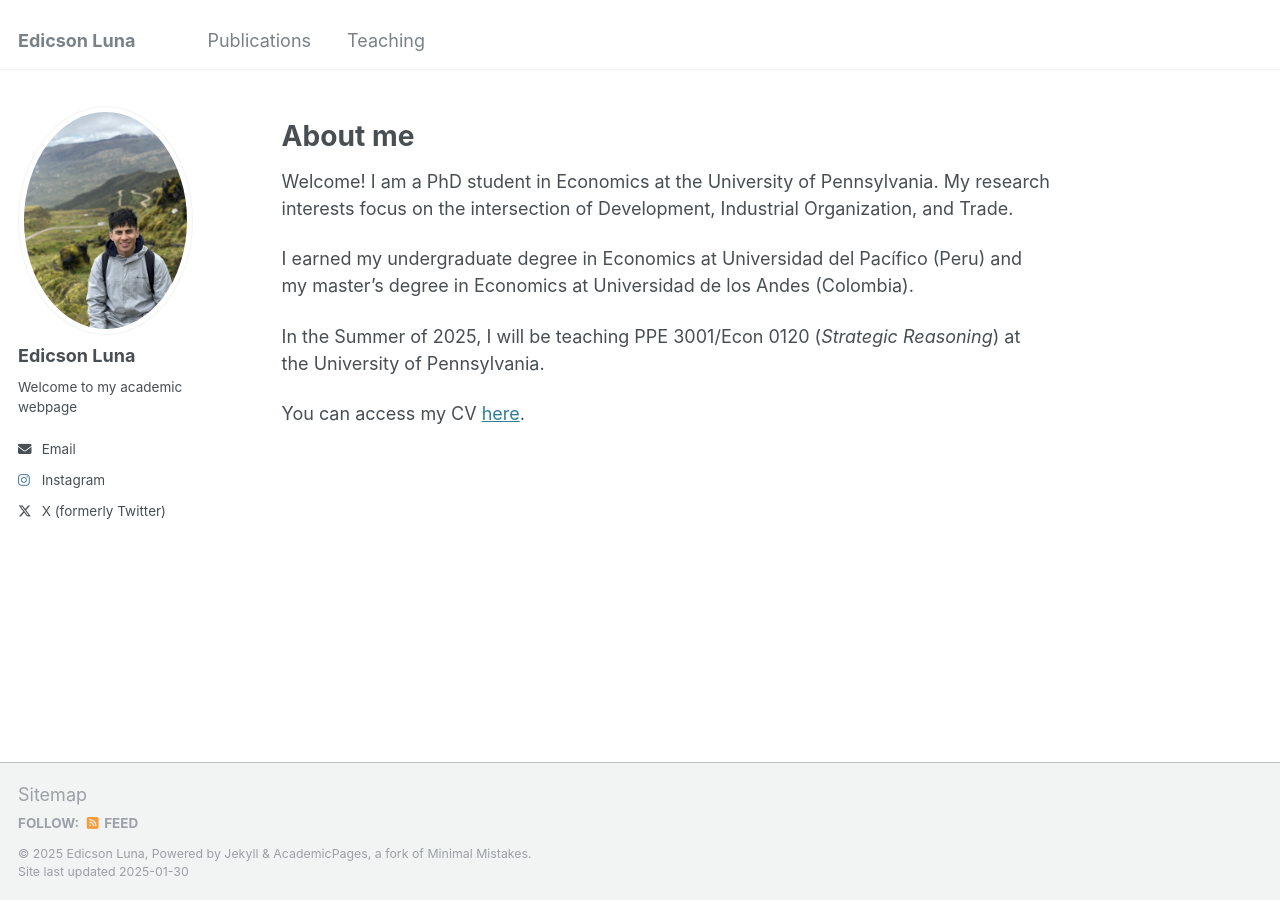
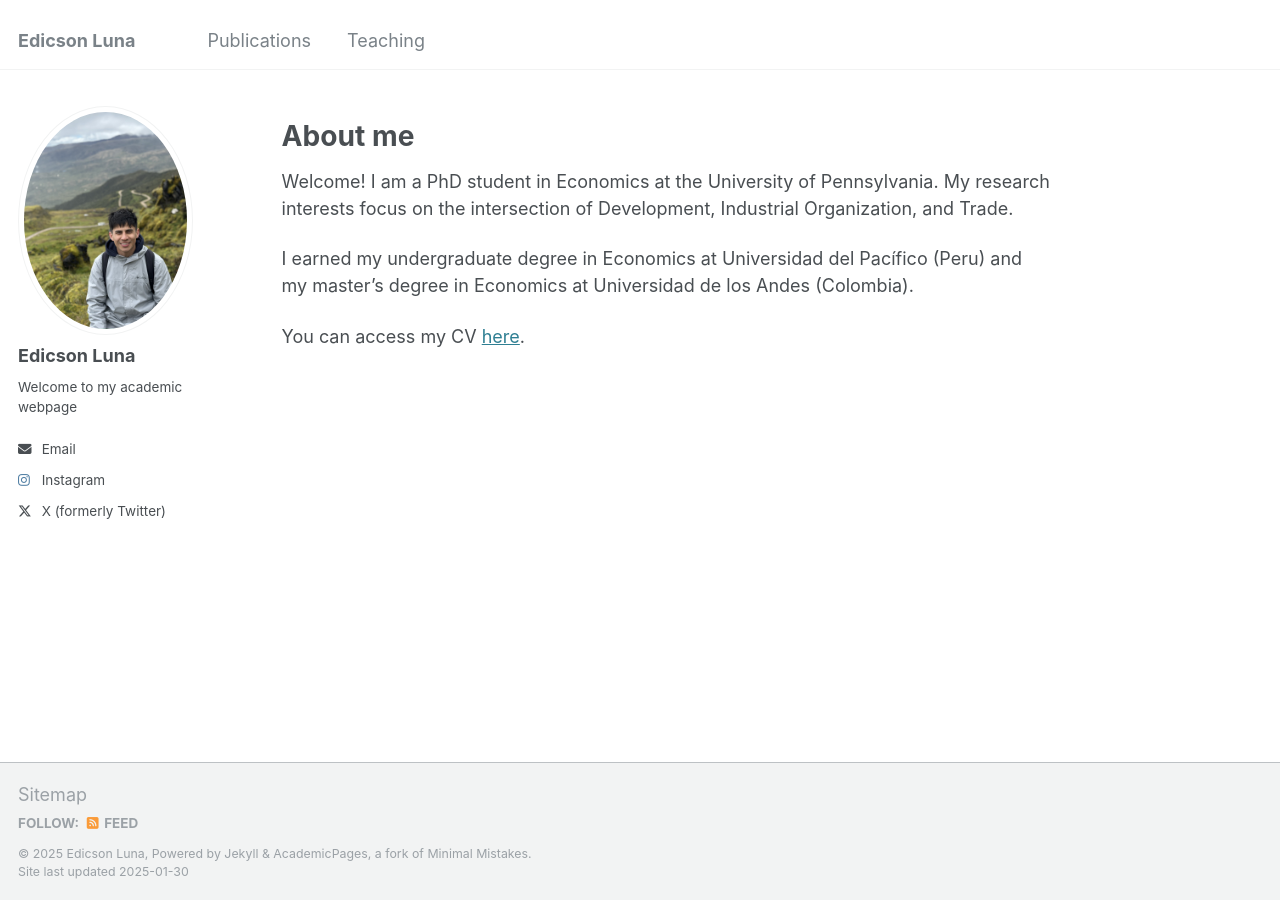
Before and after one commit to edicsonluna/edicsonluna.github.io, a Jekyll site: the page built from _pages/about.md, in a window 1280 px wide. Built offline with Jekyll 4.4.1, drawn with Linux system fonts in a browser that asks for light colours.

Commit message:
Update about.md

```diff
--- a/_pages/about.md
+++ b/_pages/about.md
@@ -15,6 +15,4 @@ Welcome! I am a PhD student in Economics at the University of Pennsylvania. My r
 
 I earned my undergraduate degree in Economics at Universidad del Pacífico (Peru) and my master's degree in Economics at Universidad de los Andes (Colombia).
 
-In the Summer of 2025, I will be teaching PPE 3001/Econ 0120 (*Strategic Reasoning*) at the University of Pennsylvania.
-
 You can access my CV [here](https://www.dropbox.com/scl/fi/jd0qh0vgu6qtzphi7zgo8/CV.pdf?rlkey=fjv4m57r9zsqy2yo3yajgm8jv&st=5z7ilvby&dl=0).
```
